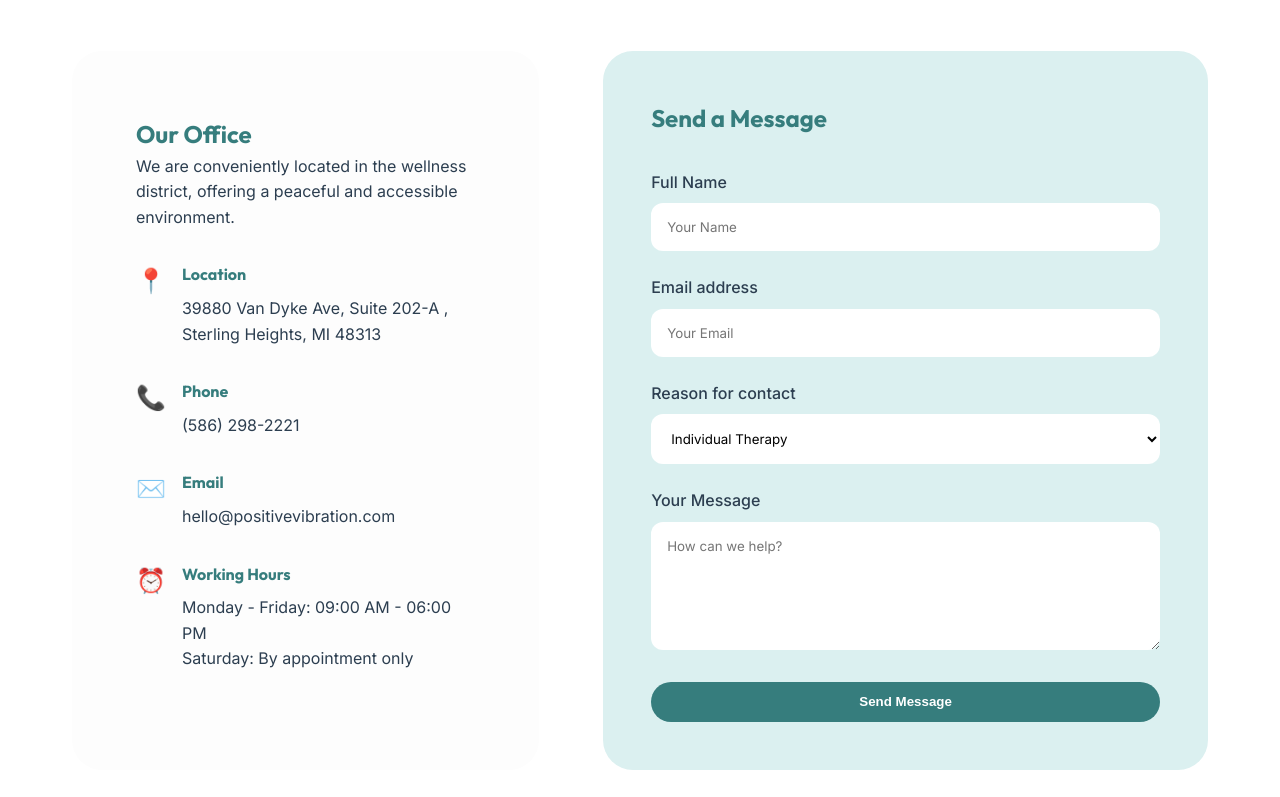
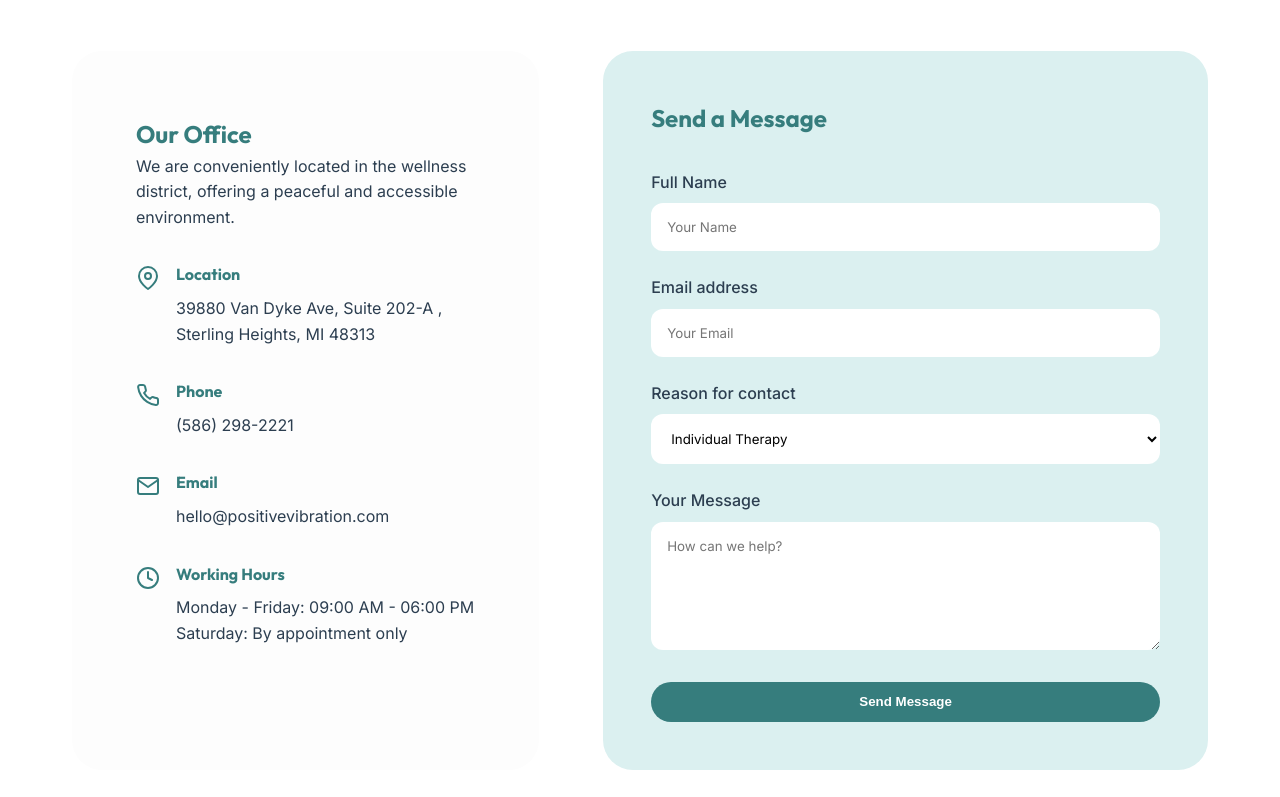
Before and after one commit to darthdragneel1/Posoitive-Vibration-Website, a website: page contact.html in a window 1280 px wide. Shown: the part 549-1346 px from the top of the page. Drawn offline with Linux system fonts and the light colour scheme.

Commit message:
style: replace contact emojis with minimalist SVG icons

```diff
--- a/contact.html
+++ b/contact.html
@@ -41,28 +41,39 @@
                         <p style="margin-bottom: 2rem;">We are conveniently located in the wellness district, offering a peaceful and accessible environment.</p>
                         <ul style="list-style: none; padding-left: 0;">
                             <li style="margin-bottom: 2rem; display: flex; gap: 1rem; align-items: flex-start;">
-                                <div style="font-size: 1.5rem;">📍</div>
+                                <svg class="contact-icon" viewBox="0 0 24 24" fill="none" stroke="currentColor" stroke-width="2" stroke-linecap="round" stroke-linejoin="round">
+                                    <path d="M21 10c0 7-9 13-9 13s-9-6-9-13a9 9 0 0 1 18 0z"></path>
+                                    <circle cx="12" cy="10" r="3"></circle>
+                                </svg>
                                 <div>
                                     <h4 style="margin-bottom: 0.5rem;">Location</h4>
                                     <p>39880 Van Dyke Ave, Suite 202-A , Sterling Heights, MI 48313</p>
                                 </div>
                             </li>
                             <li style="margin-bottom: 2rem; display: flex; gap: 1rem; align-items: flex-start;">
-                                <div style="font-size: 1.5rem;">📞</div>
+                                <svg class="contact-icon" viewBox="0 0 24 24" fill="none" stroke="currentColor" stroke-width="2" stroke-linecap="round" stroke-linejoin="round">
+                                    <path d="M22 16.92v3a2 2 0 0 1-2.18 2 19.79 19.79 0 0 1-8.63-3.07 19.5 19.5 0 0 1-6-6 19.79 19.79 0 0 1-3.07-8.67A2 2 0 0 1 4.11 2h3a2 2 0 0 1 2 1.72 12.84 12.84 0 0 0 .7 2.81 2 2 0 0 1-.45 2.11L8.09 9.91a16 16 0 0 0 6 6l1.27-1.27a2 2 0 0 1 2.11-.45 12.84 12.84 0 0 0 2.81.7A2 2 0 0 1 22 16.92z"></path>
+                                </svg>
                                 <div>
                                     <h4 style="margin-bottom: 0.5rem;">Phone</h4>
                                     <p>(586) 298-2221</p>
                                 </div>
                             </li>
                             <li style="margin-bottom: 2rem; display: flex; gap: 1rem; align-items: flex-start;">
-                                <div style="font-size: 1.5rem;">✉️</div>
+                                <svg class="contact-icon" viewBox="0 0 24 24" fill="none" stroke="currentColor" stroke-width="2" stroke-linecap="round" stroke-linejoin="round">
+                                    <path d="M4 4h16c1.1 0 2 .9 2 2v12c0 1.1-.9 2-2 2H4c-1.1 0-2-.9-2-2V6c0-1.1.9-2 2-2z"></path>
+                                    <polyline points="22,6 12,13 2,6"></polyline>
+                                </svg>
                                 <div>
                                     <h4 style="margin-bottom: 0.5rem;">Email</h4>
                                     <p>hello@positivevibration.com</p>
                                 </div>
                             </li>
                             <li style="display: flex; gap: 1rem; align-items: flex-start;">
-                                <div style="font-size: 1.5rem;">⏰</div>
+                                <svg class="contact-icon" viewBox="0 0 24 24" fill="none" stroke="currentColor" stroke-width="2" stroke-linecap="round" stroke-linejoin="round">
+                                    <circle cx="12" cy="12" r="10"></circle>
+                                    <polyline points="12 6 12 12 16 14"></polyline>
+                                </svg>
                                 <div>
                                     <h4 style="margin-bottom: 0.5rem;">Working Hours</h4>
                                     <p>Monday - Friday: 09:00 AM - 06:00 PM</p>
--- a/style.css
+++ b/style.css
@@ -270,6 +270,19 @@ nav {
     flex: 1;
 }
 
+.contact-icon {
+    width: 24px;
+    height: 24px;
+    color: var(--primary);
+    flex-shrink: 0;
+    margin-top: 0.25rem;
+    transition: var(--transition);
+}
+
+.contact-info li:hover .contact-icon {
+    transform: scale(1.1);
+}
+
 .contact-form {
     flex: 1;
     background: var(--primary-soft);
```
